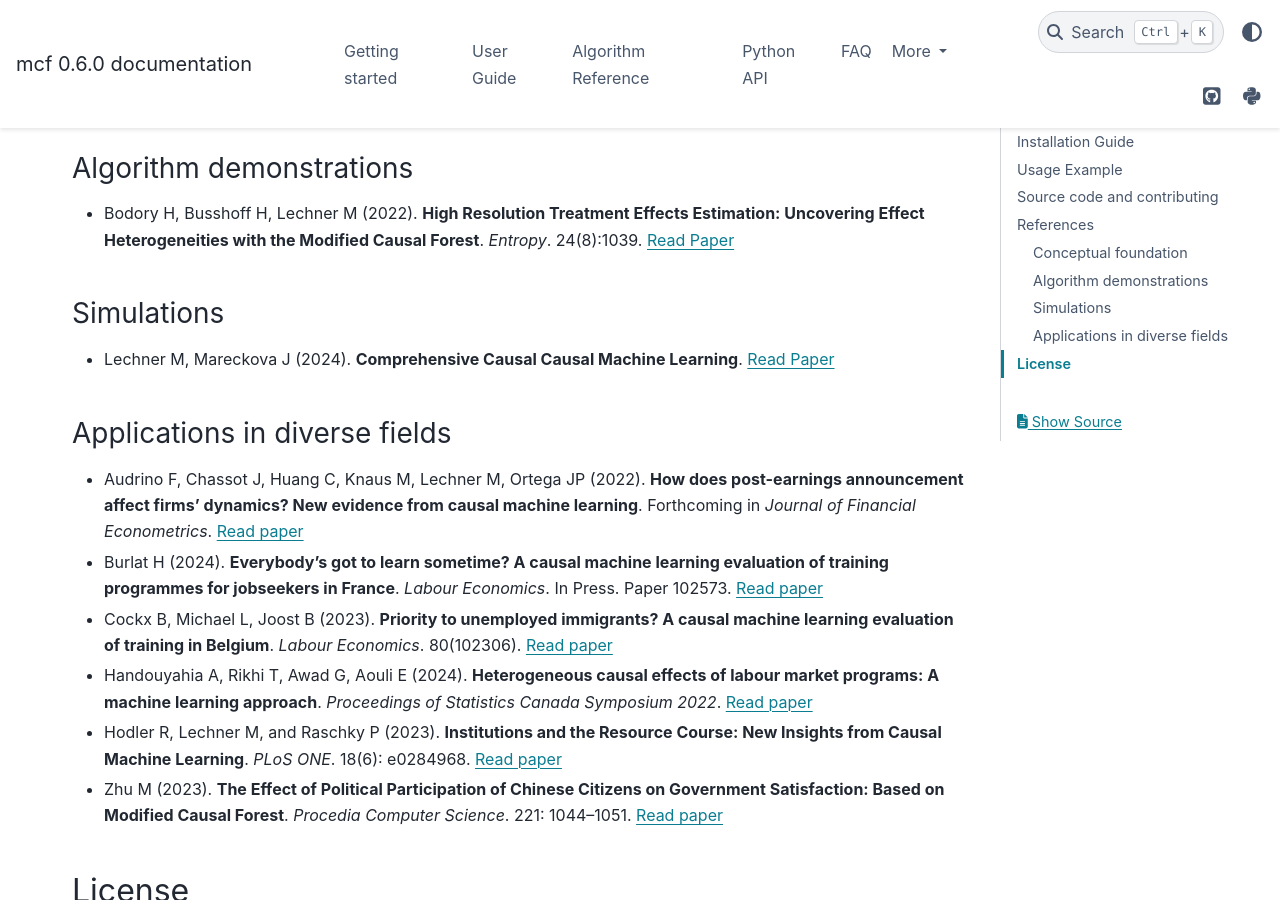
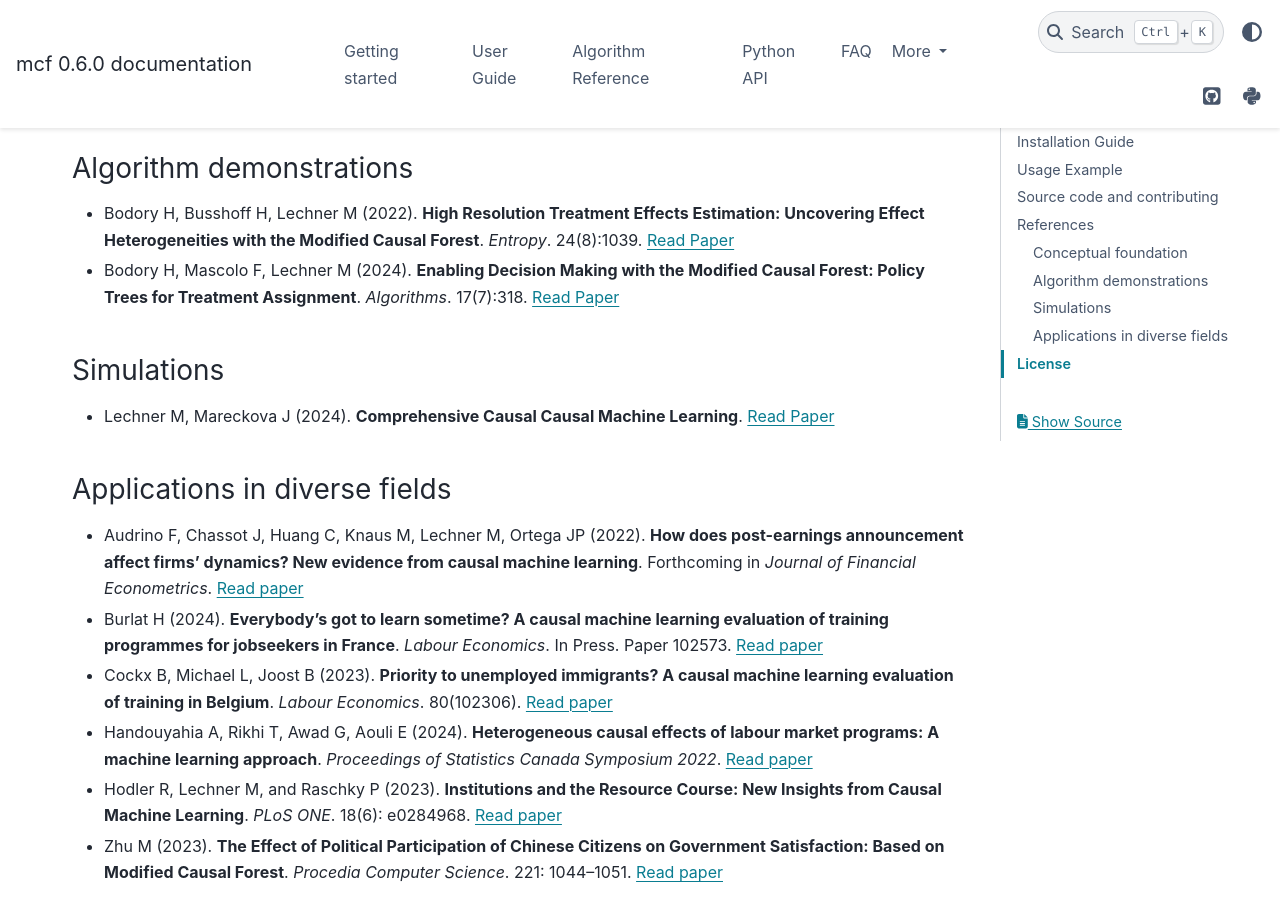
Before and after one commit to MCFpy/mcf, a Sphinx documentation site: the page built from docs/source/index.rst, in a window 1280 px wide and 900 px high, scrolled down 4057 px. Built offline with Sphinx 7.4.7 and the PyData theme 0.15.4, drawn with Linux system fonts in a browser that asks for light colours.

Commit message:
add reference optimal policy paper to index.rst

```diff
--- a/docs/source/index.rst
+++ b/docs/source/index.rst
@@ -184,6 +184,7 @@
 Algorithm demonstrations
 ^^^^^^^^^^^^^^^^^^^^^^^^
 - Bodory H, Busshoff H, Lechner M (2022). **High Resolution Treatment Effects Estimation: Uncovering Effect Heterogeneities with the Modified Causal Forest**. *Entropy*. 24(8):1039. `Read Paper <https://doi.org/10.3390/e24081039>`__
+- Bodory H, Mascolo F, Lechner M (2024). **Enabling Decision Making with the Modified Causal Forest: Policy Trees for Treatment Assignment**. *Algorithms*. 17(7):318. `Read Paper <https://doi.org/10.3390/a17070318>`__
 
 Simulations
 ^^^^^^^^^^^
```
